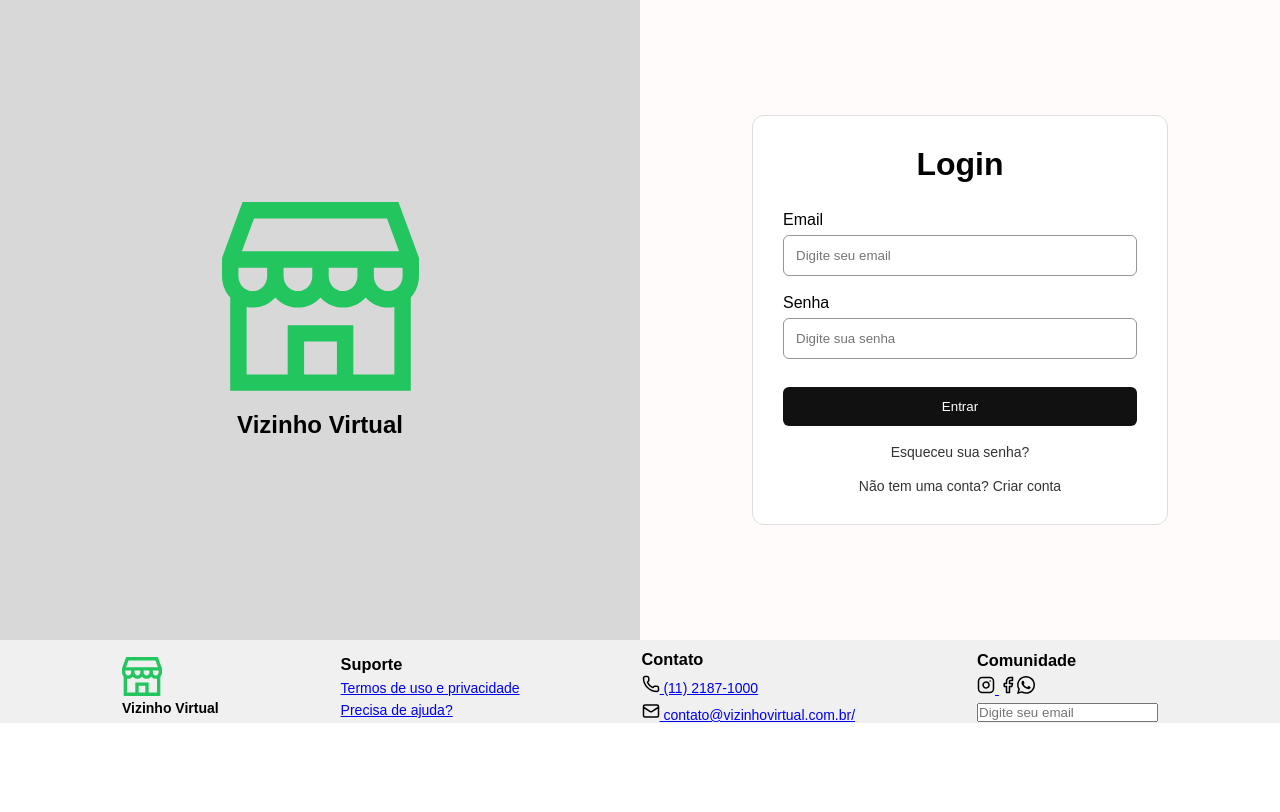
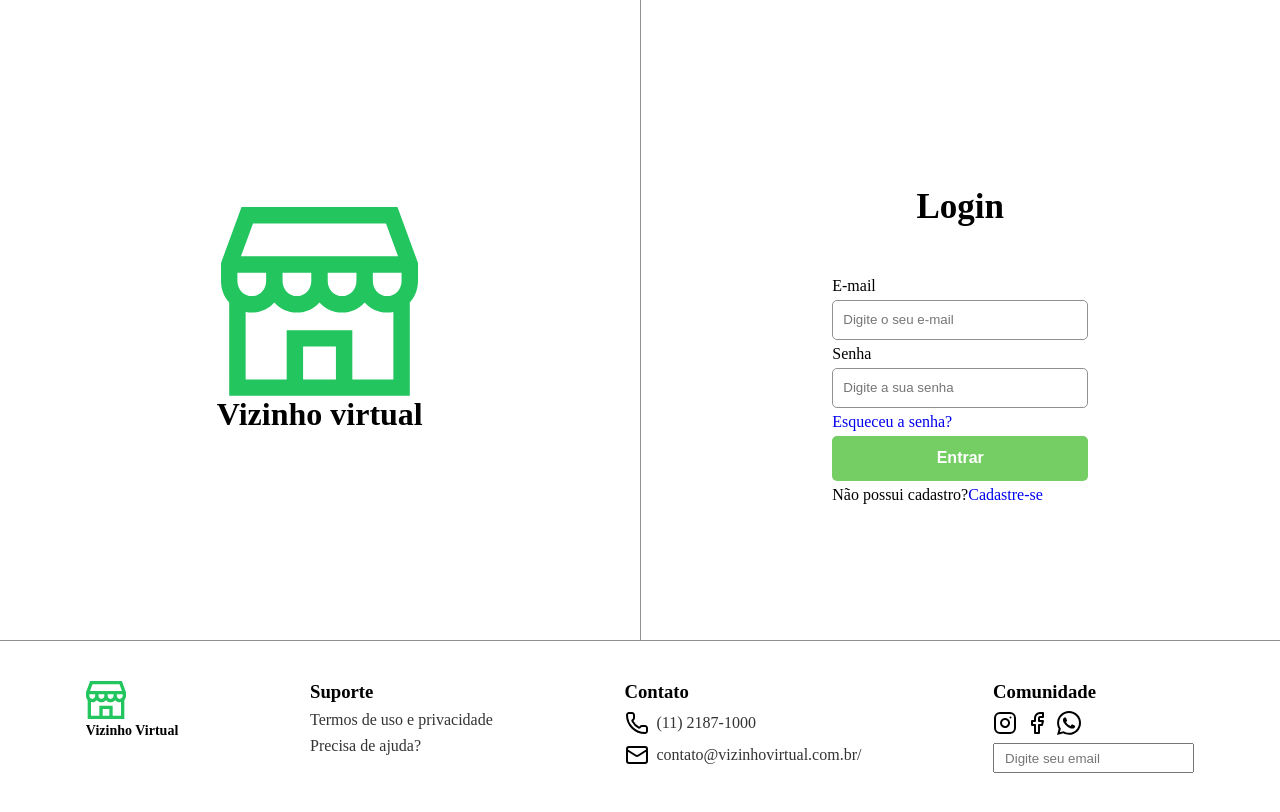
Before and after one commit to vizinho-virtual/vizinho-virtual-frontend, a React (Vite) app: page / in a window 1280 px wide. Built offline with nearby package versions, Linux system fonts and the light colour scheme.

Commit message:
Cleaning the login-page code. Also add navigation to dashboard, forgot password and subscribe

```diff
--- a/package.json
+++ b/package.json
@@ -10,9 +10,12 @@
     "preview": "vite preview"
   },
   "dependencies": {
+    "@hookform/resolvers": "^5.2.2",
     "react": "^19.2.0",
     "react-dom": "^19.2.0",
+    "react-hook-form": "^7.71.1",
     "react-native-svg": "^15.15.3",
+    "react-router-dom": "^7.13.0",
     "tamagui": "^2.0.0-rc.14",
     "tamagui-loader": "^2.0.0-rc.14",
     "zod": "^4.3.6"
--- a/src/App.jsx
+++ b/src/App.jsx
@@ -1,12 +1,20 @@
-import Login from "./screens/Login"
+import { BrowserRouter, Routes, Route } from "react-router-dom";
+import LoginPage from "./screens/Login";
+import Dashboard from "./screens/Dashboard";
+import Cadastro from "./screens/Cadastro";
+import RecuperarSenha from "./screens/RecuperarSenha"; // Importe a nova tela
 
 function App() {
-
   return (
-    <>
-      <Login />
-    </>
-  )
+    <BrowserRouter>
+      <Routes>
+        <Route path="/" element={<LoginPage />} />
+        <Route path="/dashboard" element={<Dashboard />} />
+        <Route path="/cadastro" element={<Cadastro />} />
+        <Route path="/recuperar-senha" element={<RecuperarSenha />} />
+      </Routes>
+    </BrowserRouter>
+  );
 }
 
-export default App
+export default App;
--- a/src/core/schemas/loginValidation.ts
+++ b/src/core/schemas/loginValidation.ts
@@ -3,6 +3,7 @@ import { z } from "zod";
 export const loginSchema = z.object({
   email: z
     .string()
+    .min(1, "O e-mail é obrigatório")
     .email("E-mail inválido"),
 
   senha: z
@@ -11,5 +12,3 @@ export const loginSchema = z.object({
     .regex(/[0-9]/, "A senha deve conter pelo menos um número")
     .regex(/[!@#$%^&*(),.?":{}|<>]/, "A senha deve conter pelo menos um caractere especial"),
 });
-
-export type LoginData = z.infer<typeof loginSchema>;
--- /dev/null
+++ b/src/screens/Cadastro.jsx
@@ -0,0 +1,13 @@
+import { useNavigate } from "react-router-dom";
+
+export default function Cadastro() {
+  const navigate = useNavigate();
+
+  return (
+    <div style={{ padding: "2rem", textAlign: "center" }}>
+      <h1>Tela de Cadastro</h1>
+      <p>Esta tela está em desenvolvimento.</p>
+      <button onClick={() => navigate("/")}>Voltar para o Login</button>
+    </div>
+  );
+}
--- /dev/null
+++ b/src/screens/Dashboard.jsx
@@ -0,0 +1,13 @@
+import { useNavigate } from "react-router-dom";
+
+export default function Dashboard() {
+  const navigate = useNavigate();
+
+  return (
+    <div style={{ textAlign: 'center', marginTop: '50px' }}>
+      <h1 style={{ color: 'green' }}>✅ Login Bem-Sucedido!</h1>
+      <p>Você foi redirecionado para a Dashboard de teste.</p>
+      <button onClick={() => navigate("/")}>Voltar ao Login</button>
+    </div>
+  );
+}
--- a/src/screens/Login.jsx
+++ b/src/screens/Login.jsx
@@ -1,46 +1,64 @@
-import React from "react";
-import LogoBase from "../assets/images/LogoBase.svg";
-import FbLogo from "../assets/images/facebook.svg";
-import InstaLogo from "../assets/images/instagram.svg";
-import MailLogo from "../assets/images/mail.svg";
-import PhoneLogo from "../assets/images/phone.svg";
-import WhatsLogo from "../assets/images/whatsapp.svg";
-import "./login.css";
+import { useForm } from "react-hook-form";
+import { zodResolver } from "@hookform/resolvers/zod";
+import LogoBase from "../assets/images/LogoBase.svg"
+import MailLogo from "../assets/images/mail.svg"
+import InstaLogo from "../assets/images/instagram.svg"
+import PhoneLogo from "../assets/images/phone.svg"
+import WhatsLogo from "../assets/images/whatsapp.svg"
+import FbLogo from "../assets/images/facebook.svg"
+import { useNavigate, Link } from "react-router-dom";
+import { loginSchema } from "../core/schemas/loginValidation";
+import "./login.css"
+
+export default function LoginPage() {
+  const navigate = useNavigate();
+
+  const {
+    register,
+    handleSubmit,
+    formState: { errors },
+  } = useForm({
+    resolver: zodResolver(loginSchema),
+  });
+
+  const onSubmit = (data) => {
+    console.log("Dados enviados:", data);
+    navigate("/dashboard");
+  };
+
+  return (
+    <div className="page-container">
+    <main>
+      <div className="left-side">
+        <img src={LogoBase} alt="" />
+        <h1>Vizinho virtual</h1>
+      </div>
+
+<div className="right-side">
+        <h2>Login</h2>
+      <form onSubmit={handleSubmit(onSubmit)}>
+        <label htmlFor="e-mail">E-mail</label>
+          <input {...register("email")} placeholder="Digite o seu e-mail" />
+          {errors.email && <p style={{ color: 'red' }}>{errors.email.message}</p>}
+
+        <label htmlFor="senha">Senha</label>
+          <input {...register("senha")} type="password" placeholder="Digite a sua senha" />
+          {errors.senha && <p style={{ color: 'red' }}>{errors.senha.message}</p>}
+
+          <Link to="/recuperar-senha">Esqueceu a senha?</Link>
+        <button type="submit">Entrar</button>
 
 
-export default function Login() {
+       <span>Não possui cadastro?  <Link to="/cadastro">Cadastre-se</Link>  </span>
 
-
-  return (
-    <>
-    <div className="login-wrapper">
-      <div className="left-side">
-          <img src={LogoBase} alt="" /> <h2>Vizinho Virtual</h2>
+      </form>
       </div>
-      <div className="right-side">
-        <div className="login-box">
-          <h1>Login</h1>
-          <div className="input-group">
-            <label>Email</label>
-            <input type="email" placeholder="Digite seu email" />
-          </div>
-          <div className="input-group">
-
-            <label>Senha</label>
-            <input type="password" placeholder="Digite sua senha" />
-          </div>
-          <button className="btn-login">Entrar</button>
-          <p className="forgot">Esqueceu sua senha?</p>
-          <p className="forgot">
-            Não tem uma conta? <span>Criar conta</span>
-          </p>
-        </div>
-      </div>
-    </div>
-      <footer>
+    </main>
+  <footer>
           <div className="logo-footer">
 
-            <img src={LogoBase} alt="" /> <h2>Vizinho Virtual</h2>
+            <img src={LogoBase} alt="" />
+             <h2>Vizinho Virtual</h2>
           </div>
           <div className="footer-links">
 
@@ -71,6 +89,8 @@ export default function Login() {
 
         </div>
       </footer>
-    </>
+
+   </div>
+
   );
 }
--- /dev/null
+++ b/src/screens/RecuperarSenha.jsx
@@ -0,0 +1,16 @@
+import { useNavigate } from "react-router-dom";
+
+export default function RecuperarSenha() {
+  const navigate = useNavigate();
+
+  return (
+    <div style={{ padding: "2rem", textAlign: "center" }}>
+      <h1>Tela de Recuperar Senha</h1>
+      <p>Esta tela está em desenvolvimento (Teste).</p>
+
+      <button onClick={() => navigate("/")}>
+        Voltar para o Login
+      </button>
+    </div>
+  );
+}
--- a/src/screens/login.css
+++ b/src/screens/login.css
@@ -1,127 +1,115 @@
-* {
+*{
   margin: 0;
   padding: 0;
   box-sizing: border-box;
-  font-family: Arial, Helvetica, sans-serif;
+  text-decoration: none;
+}
+
+.page-container {
+  display: flex;
+  flex-direction: column;
+  min-height: 100vh;
+  width: 100%;
+}
+
+main {
+  display: flex;
+  flex: 1;
+  align-items: center;
+}
+
+.left-side, .right-side {
+  flex: 1;
+  display: flex;
+  flex-direction: column;
+  justify-content: center;
+  align-items: center;
+  height: 100%;
+}
+
+.left-side {
+
+  border-right: 1px solid rgb(145, 145, 145);
+  min-height: 80vh;
+}
+
+form{
+
+ display: flex;
+ align-items: start;
+ justify-content: center;
+ flex-direction: column;
+ gap: 5px;
+
 }
 
 
-.login-wrapper {
-  display: flex;
-  flex: 1;
-  align-items: center;
-  justify-content: center;
-  height: 80vh;
-  background: #fffbfb;
-}
+.right-side h2{
+  font-size: 35px;
+  padding: 50px;
 
-.left-side {
-  flex: 1;
-  display: flex;
-  justify-content: center;
-  align-items: center;
-  background: #d8d8d8;
-  flex-direction: column;
-  height: 100%;
-  gap: 20px;
-}
-
-.image {
-  display: flex;
-  flex-direction: column;
-  align-items: center;
-  width: 80%;
-  height: 70%;
-  border-radius: 10px;
-  justify-content: center;
-  font-size: 22px;
-}
-
-.image h2 {
-  color: rgb(22, 163, 74, 1);
-}
-
-.right-side {
-  flex: 1;
-  display: flex;
-  justify-content: center;
-  align-items: center;
-}
-
-.login-box {
-  width: 65%;
-  background: white;
-  border: 1px solid #ddd;
-  border-radius: 12px;
-  padding: 30px;
-  display: flex;
-  flex-direction: column;
-  gap: 18px;
-}
-
-.login-box h1 {
-  margin-bottom: 10px;
-  text-align: center;
-}
-
-.input-group {
-  display: flex;
-  flex-direction: column;
-  gap: 6px;
-}
-
-.input-group input {
-  padding: 12px;
-  border: 1px solid #969696;
-  border-radius: 6px;
-}
-
-.btn-login {
-  padding: 12px;
-  border: none;
-  background: #111;
-  color: white;
-  border-radius: 6px;
-  cursor: pointer;
-  margin-top: 10px;
-}
-
-.forgot,
-.register {
-  text-align: center;
-  font-size: 14px;
-  color: #333;
-  cursor: pointer;
-}
-
-footer {
-  background: #f0f0f0;
-  display: flex;
-  align-items: center;
-  justify-content: space-evenly;
-  padding-top: 10px;
 }
 
 
-
-.logo-footer img {
-  width: 40px;
-
+form input{
+  height: 40px;
+  border-radius: 5px;
+  border: 1px solid rgb(145, 145, 145);
+  width: 20vw;
+  padding-left: 10px;
 }
 
-.logo-footer h2{
-font-size: 14px;
+form span{
+  display: flex;
+  align-items: center;
+  justify-content: center;
+}
+
+button{
+  width: 20vw;
+  height: 45px;
+  background-color: rgb(117, 206, 100);
+  color: white;
+  font-size: 16px;
+  font-weight: 600;
+  border: none;
+  border-radius: 5px;
+}
+
+
+footer {
+  display: flex;
+  justify-content: space-around;
+  align-items: flex-start;
+  padding: 40px 20px;
+  background-color: #fff;
+  border-top: 1px solid rgb(145, 145, 145);
+
 }
 
 .footer-links {
   display: flex;
-  align-items: start;
-  justify-content: center;
   flex-direction: column;
- font-size: 14px;
- gap: 6px;
+  gap: 8px;
 }
 
-.footer-links img{
-  width: 18px;
+.footer-links input{
+  padding: 10px;
+  height: 30px;
 }
+
+.footer-links a {
+  display: flex;
+  align-items: center;
+  gap: 8px;
+  text-decoration: none;
+  color: #333;
+}
+
+.logo-footer h2{
+  font-size: 14px;
+}
+
+.logo-footer img{
+width: 40px;
+}
```
Also changed, not shown: src/main.jsx (+6 -6 lines), 1 other file (tests, documents, lock files or other folders).
